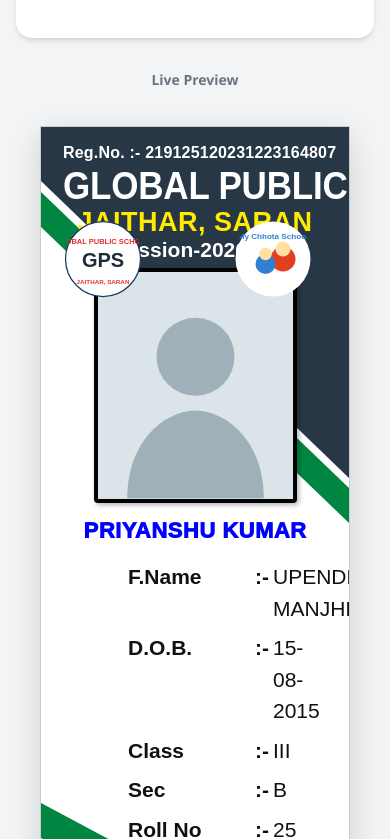
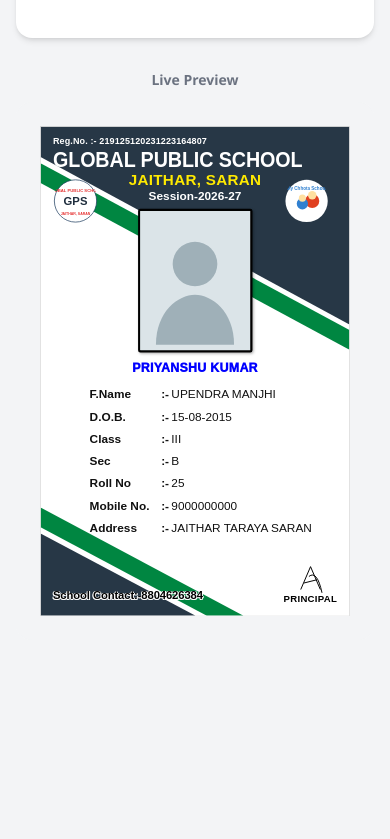
Before and after one commit to sriimalya/school-id-generator, a React (Vite) app: page / in a window 390 px wide. Shown: the part 1345-2184 px from the top of the page. After the commit the page ends 2017 px from the top, so only its background shows below. Built offline with nearby package versions, Linux system fonts and the light colour scheme.

Commit message:
responsiveness fixed

```diff
--- a/src/components/IDCard.jsx
+++ b/src/components/IDCard.jsx
@@ -1,4 +1,8 @@
 import "../styles/student-id-card.css";
+import { useEffect, useRef, useState } from "react";
+
+const BASE_WIDTH = 550;
+const BASE_HEIGHT = 870;
 
 const detailRows = [
   { key: "fatherName", label: "F.Name" },
@@ -11,9 +15,47 @@
 ];
 
 export default function IDCard({ student }) {
+  const wrapperRef = useRef(null);
+  const [scale, setScale] = useState(1);
+
+  useEffect(() => {
+    const el = wrapperRef.current;
+    if (!el) return;
+
+    const updateScale = () => {
+      const availableWidth = el.offsetWidth;
+      if (!availableWidth) return;
+      // Never scale UP past 1 — laptop/desktop stays pixel-exact as-is.
+      const next = Math.min(1, availableWidth / BASE_WIDTH);
+      setScale(next);
+    };
+
+    updateScale();
+
+    const ro = new ResizeObserver(updateScale);
+    ro.observe(el);
+
+    window.addEventListener("resize", updateScale);
+    window.addEventListener("orientationchange", updateScale);
+
+    return () => {
+      ro.disconnect();
+      window.removeEventListener("resize", updateScale);
+      window.removeEventListener("orientationchange", updateScale);
+    };
+  }, []);
+
   return (
-    <div className="id-card-wrapper">
-    <div className="id-card" data-testid="id-card">
+    <div
+      className="id-card-wrapper"
+      ref={wrapperRef}
+      style={{ height: BASE_HEIGHT * scale }}
+    >
+      <div
+        className="id-card"
+        data-testid="id-card"
+        style={{ transform: `scale(${scale})` }}
+      >
         {/* Background Geometry */}
         <div className="bg-top-blue" />
         <div className="bg-top-green" />
--- a/src/styles/student-id-card.css
+++ b/src/styles/student-id-card.css
@@ -3,6 +3,10 @@
 
    Base card size: 550px × 870px  (55 : 87 aspect ratio)
    All values are direct ports from the validated reference design.
+   Scaling for smaller screens is handled in JS (see IDCard.jsx) via
+   an inline transform: scale() driven by ResizeObserver — this keeps
+   the layout pixel-identical to the laptop/desktop version at every
+   screen size, just shrunk proportionally.
    =================================================================== */
 
 * {
@@ -22,6 +26,8 @@
   box-shadow: 0 10px 30px rgba(0, 0, 0, 0.15);
   border: 1px solid #ccc;
   font-family: Arial, Helvetica, sans-serif;
+  flex-shrink: 0;
+  transform-origin: top center;
 }
 
 /* =========================================================
@@ -304,56 +310,18 @@
 }
 
 /* =========================================================
-   RESPONSIVE WRAPPER — scales card to fit viewport
-   The card keeps its native 550×870 layout. The wrapper
-   uses transform: scale() so every px value, clip-path,
-   and font-size shrinks proportionally.
+   RESPONSIVE WRAPPER
+   The card keeps its native 550×870 layout at all times.
+   Scaling is applied via an inline `transform: scale()` set
+   from IDCard.jsx (ResizeObserver-driven), so this file only
+   needs to size/clip the wrapper — no media-query math here.
 ========================================================= */
 .id-card-wrapper {
   display: flex;
   justify-content: center;
   align-items: flex-start;
   width: 100%;
-}
-
-/* Default: card fits naturally, no scaling needed */
-.id-card-wrapper .id-card {
-  transform-origin: top center;
-}
-
-/* ---- Tablet / small desktop ---- */
-@media screen and (max-width: 620px) {
-  .id-card-wrapper {
-    /* The card is 550px wide; we shrink it to fit (100vw - 32px) */
-    --card-w: 550;
-    --card-h: 870;
-    --available: calc(100vw - 32px);
-    --scale: min(1, calc(var(--available) / (var(--card-w) * 1px)));
-  }
-
-  .id-card-wrapper .id-card {
-    transform: scale(var(--scale));
-    transform-origin: top center;
-  }
-
-  /* Collapse wrapper height to match the visually scaled card */
-  .id-card-wrapper {
-    height: calc(870px * var(--scale));
-    overflow: visible;
-  }
-}
-
-/* ---- Mobile phones ---- */
-@media screen and (max-width: 480px) {
-  .id-card-wrapper {
-    --available: calc(100vw - 24px);
-  }
-}
-
-@media screen and (max-width: 380px) {
-  .id-card-wrapper {
-    --available: calc(100vw - 16px);
-  }
+  overflow: hidden;
 }
 
 /* =========================================================
@@ -379,7 +347,8 @@
   }
 
   .id-card-wrapper {
-    height: auto;
+    height: auto !important;
+    overflow: visible;
   }
 
   .id-card-wrapper .id-card,
@@ -390,6 +359,6 @@
     box-shadow: none;
     border: none;
     aspect-ratio: 55 / 87;
-    transform: none;
+    transform: none !important;
   }
 }
```
Lines whose indentation alone changed are shown as unchanged.
